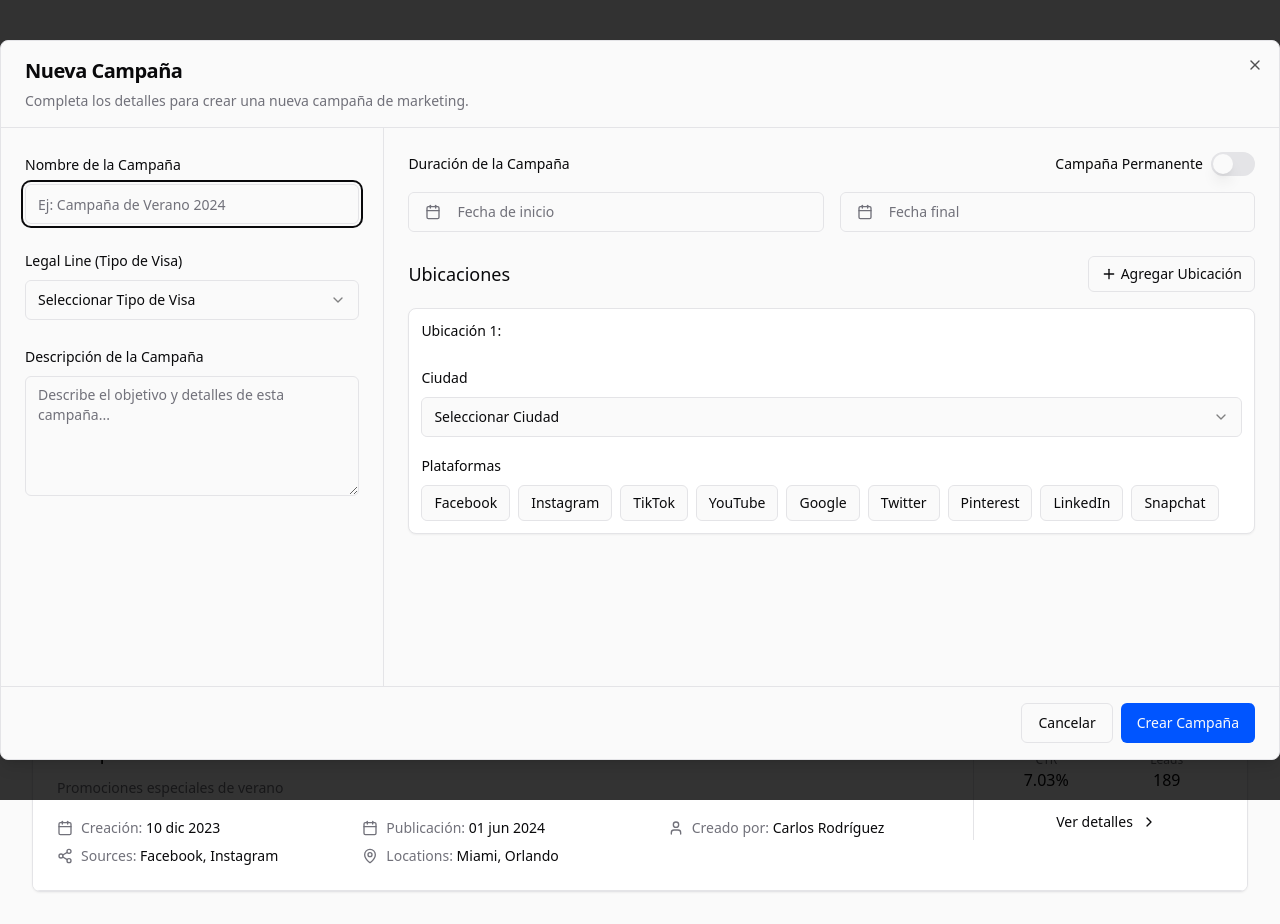
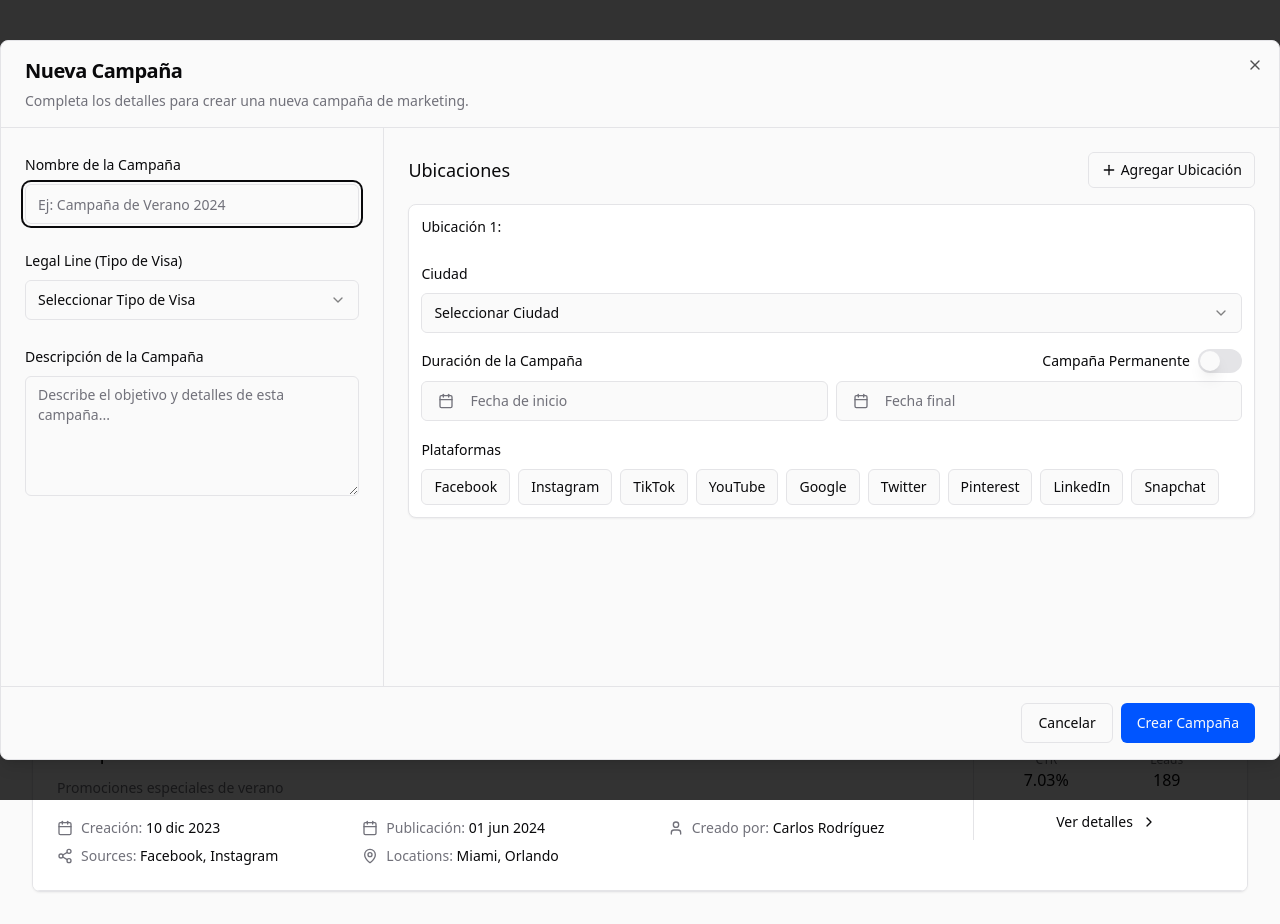
Before and after one commit to thughy/campaign-nest-fusion-18, a React (Vite) app: page / in a window 1280 px wide. Both pictures are taken after a click on the button "Nueva Campaña". Built offline with nearby package versions, Linux system fonts and the light colour scheme.

Commit message:
Enable city-specific campaign duration
The campaign duration is now specific to each city, allowing for different start and end dates for the same campaign in different locations.

```diff
--- a/src/components/NewCampaignModal.tsx
+++ b/src/components/NewCampaignModal.tsx
@@ -66,12 +66,20 @@ const legalLines = [
   "Visa Residencia"
 ];
 
-// Location type for our form
+// Date range type
+interface DateRangeType {
+  from: Date | undefined;
+  to: Date | undefined;
+}
+
+// Location type for our form with date ranges
 interface LocationItem {
   id: string;
   city: string;
   selectedPlatforms: string[];
   expanded: boolean;
+  neverEnds: boolean;
+  dateRange: DateRangeType;
 }
 
 interface NewCampaignModalProps {
@@ -83,20 +91,17 @@ export function NewCampaignModal({ open, onOpenChange }: NewCampaignModalProps)
   const [campaignName, setCampaignName] = useState("");
   const [legalLine, setLegalLine] = useState("");
   const [description, setDescription] = useState("");
-  const [neverEnds, setNeverEnds] = useState(false);
-  const [dateRange, setDateRange] = useState<{
-    from: Date | undefined;
-    to: Date | undefined;
-  }>({
-    from: undefined,
-    to: undefined,
-  });
   const [locations, setLocations] = useState<LocationItem[]>([
     {
       id: `loc-${Date.now()}`,
       city: "",
       selectedPlatforms: [],
-      expanded: true
+      expanded: true,
+      neverEnds: false,
+      dateRange: {
+        from: undefined,
+        to: undefined,
+      }
     },
   ]);
 
@@ -114,7 +119,12 @@ export function NewCampaignModal({ open, onOpenChange }: NewCampaignModalProps)
         id: `loc-${Date.now()}`,
         city: "",
         selectedPlatforms: [],
-        expanded: true
+        expanded: true,
+        neverEnds: false,
+        dateRange: {
+          from: undefined,
+          to: undefined,
+        }
       },
     ]);
   };
@@ -158,6 +168,24 @@ export function NewCampaignModal({ open, onOpenChange }: NewCampaignModalProps)
     );
   };
 
+  // Toggle never ends for a location
+  const toggleNeverEnds = (locationId: string, value: boolean) => {
+    setLocations(
+      locations.map(loc =>
+        loc.id === locationId ? { ...loc, neverEnds: value } : loc
+      )
+    );
+  };
+
+  // Update date range for a location
+  const updateDateRange = (locationId: string, dateRange: DateRangeType) => {
+    setLocations(
+      locations.map(loc =>
+        loc.id === locationId ? { ...loc, dateRange } : loc
+      )
+    );
+  };
+
   // Handle form submission
   const handleSubmit = (e: React.FormEvent) => {
     e.preventDefault();
@@ -176,15 +204,6 @@ export function NewCampaignModal({ open, onOpenChange }: NewCampaignModalProps)
       toast({
         title: "Error",
         description: "Debe seleccionar un tipo de visa",
-        variant: "destructive",
-      });
-      return;
-    }
-
-    if (!neverEnds && (!dateRange.from || !dateRange.to)) {
-      toast({
-        title: "Error",
-        description: "El rango de fechas es obligatorio si la campaña no es permanente",
         variant: "destructive",
       });
       return;
@@ -214,17 +233,27 @@ export function NewCampaignModal({ open, onOpenChange }: NewCampaignModalProps)
       return;
     }
 
+    // Check if locations without neverEnds have valid date ranges
+    const invalidDateRange = locations.find(
+      loc => !loc.neverEnds && (!loc.dateRange.from || !loc.dateRange.to)
+    );
+    if (invalidDateRange) {
+      toast({
+        title: "Error",
+        description: `La ubicación "${invalidDateRange.city}" necesita un rango de fechas válido`,
+        variant: "destructive",
+      });
+      return;
+    }
+
     // Create new campaign object
     const newCampaign = {
       id: `campaign-${Date.now()}`,
       name: campaignName,
       description: description,
       legalLine: legalLine,
-      neverEnds: neverEnds,
       status: 'scheduled' as const,
       created: new Date().toISOString(),
-      publishDate: neverEnds ? null : dateRange.from?.toISOString(),
-      endDate: neverEnds ? null : dateRange.to?.toISOString(),
       createdBy: "Usuario Actual", // In a real app, get this from auth
       years: [
         {
@@ -233,6 +262,9 @@ export function NewCampaignModal({ open, onOpenChange }: NewCampaignModalProps)
           cities: locations.map(loc => ({
             id: `city-${Date.now()}-${loc.city.replace(/\s+/g, '-').toLowerCase()}`,
             name: loc.city,
+            neverEnds: loc.neverEnds,
+            startDate: loc.neverEnds ? null : loc.dateRange.from?.toISOString(),
+            endDate: loc.neverEnds ? null : loc.dateRange.to?.toISOString(),
             sources: loc.selectedPlatforms.map(platform => ({
               id: `source-${Date.now()}-${platform.replace(/\s+/g, '-').toLowerCase()}`,
               name: platform,
@@ -272,14 +304,17 @@ export function NewCampaignModal({ open, onOpenChange }: NewCampaignModalProps)
     setCampaignName("");
     setLegalLine("");
     setDescription("");
-    setNeverEnds(false);
-    setDateRange({ from: undefined, to: undefined });
     setLocations([
       {
         id: `loc-${Date.now()}`,
         city: "",
         selectedPlatforms: [],
-        expanded: true
+        expanded: true,
+        neverEnds: false,
+        dateRange: {
+          from: undefined,
+          to: undefined,
+        }
       },
     ]);
     onOpenChange(false);
@@ -342,90 +377,8 @@ export function NewCampaignModal({ open, onOpenChange }: NewCampaignModalProps)
               </div>
             </div>
 
-            {/* Right Panel - Locations and Dates */}
+            {/* Right Panel - Locations */}
             <div className="w-full lg:w-[70%] p-6 space-y-6 overflow-y-auto">
-              {/* Date Range with Toggle */}
-              <div className="space-y-4">
-                <div className="flex items-center justify-between">
-                  <Label>Duración de la Campaña</Label>
-                  <div className="flex items-center gap-2">
-                    <Label htmlFor="never-ends" className="text-sm cursor-pointer">
-                      Campaña Permanente
-                    </Label>
-                    <Switch
-                      id="never-ends"
-                      checked={neverEnds}
-                      onCheckedChange={setNeverEnds}
-                    />
-                  </div>
-                </div>
-
-                {!neverEnds && (
-                  <div className="flex flex-col sm:flex-row gap-4">
-                    <Popover>
-                      <PopoverTrigger asChild>
-                        <Button
-                          variant="outline"
-                          className={cn(
-                            "justify-start text-left font-normal w-full",
-                            !dateRange.from && "text-muted-foreground"
-                          )}
-                        >
-                          <CalendarIcon className="mr-2 h-4 w-4" />
-                          {dateRange.from ? (
-                            format(dateRange.from, "PPP")
-                          ) : (
-                            <span>Fecha de inicio</span>
-                          )}
-                        </Button>
-                      </PopoverTrigger>
-                      <PopoverContent className="w-auto p-0" align="start">
-                        <Calendar
-                          mode="single"
-                          selected={dateRange.from}
-                          onSelect={(date) =>
-                            setDateRange({ ...dateRange, from: date })
-                          }
-                          initialFocus
-                          className="p-3 pointer-events-auto"
-                        />
-                      </PopoverContent>
-                    </Popover>
-                    <Popover>
-                      <PopoverTrigger asChild>
-                        <Button
-                          variant="outline"
-                          className={cn(
-                            "justify-start text-left font-normal w-full",
-                            !dateRange.to && "text-muted-foreground"
-                          )}
-                        >
-                          <CalendarIcon className="mr-2 h-4 w-4" />
-                          {dateRange.to ? (
-                            format(dateRange.to, "PPP")
-                          ) : (
-                            <span>Fecha final</span>
-                          )}
-                        </Button>
-                      </PopoverTrigger>
-                      <PopoverContent className="w-auto p-0" align="start">
-                        <Calendar
-                          mode="single"
-                          selected={dateRange.to}
-                          onSelect={(date) => setDateRange({ ...dateRange, to: date })}
-                          disabled={(date) =>
-                            date < new Date() ||
-                            (dateRange.from ? date < dateRange.from : false)
-                          }
-                          initialFocus
-                          className="p-3 pointer-events-auto"
-                        />
-                      </PopoverContent>
-                    </Popover>
-                  </div>
-                )}
-              </div>
-
               {/* Locations Section */}
               <div className="space-y-4">
                 <div className="flex items-center justify-between">
@@ -454,7 +407,7 @@ export function NewCampaignModal({ open, onOpenChange }: NewCampaignModalProps)
                           )}
                           onClick={() => isConfigured && toggleLocationExpand(location.id)}
                         >
-                          <div className="flex items-center">
+                          <div className="flex items-center flex-wrap">
                             <span className="font-medium text-sm">
                               Ubicación {locIndex + 1}:
                             </span>
@@ -464,6 +417,17 @@ export function NewCampaignModal({ open, onOpenChange }: NewCampaignModalProps)
                                 {location.selectedPlatforms.length > 0 && (
                                   <span className="text-muted-foreground ml-2">
                                     ({location.selectedPlatforms.length} plataformas)
+                                  </span>
+                                )}
+                                {location.city && !location.neverEnds && location.dateRange.from && (
+                                  <span className="text-muted-foreground ml-2">
+                                    {format(location.dateRange.from, "dd/MM/yyyy")}
+                                    {location.dateRange.to && ` - ${format(location.dateRange.to, "dd/MM/yyyy")}`}
+                                  </span>
+                                )}
+                                {location.city && location.neverEnds && (
+                                  <span className="text-muted-foreground ml-2">
+                                    [Permanente]
                                   </span>
                                 )}
                               </span>
@@ -528,6 +492,95 @@ export function NewCampaignModal({ open, onOpenChange }: NewCampaignModalProps)
                                 </Select>
                               </div>
 
+                              {/* Date Range with Toggle */}
+                              <div className="space-y-2">
+                                <div className="flex items-center justify-between">
+                                  <Label>Duración de la Campaña</Label>
+                                  <div className="flex items-center gap-2">
+                                    <Label htmlFor={`never-ends-${location.id}`} className="text-sm cursor-pointer">
+                                      Campaña Permanente
+                                    </Label>
+                                    <Switch
+                                      id={`never-ends-${location.id}`}
+                                      checked={location.neverEnds}
+                                      onCheckedChange={(checked) => toggleNeverEnds(location.id, checked)}
+                                    />
+                                  </div>
+                                </div>
+
+                                {!location.neverEnds && (
+                                  <div className="flex flex-col sm:flex-row gap-2">
+                                    <Popover>
+                                      <PopoverTrigger asChild>
+                                        <Button
+                                          variant="outline"
+                                          className={cn(
+                                            "justify-start text-left font-normal w-full",
+                                            !location.dateRange.from && "text-muted-foreground"
+                                          )}
+                                        >
+                                          <CalendarIcon className="mr-2 h-4 w-4" />
+                                          {location.dateRange.from ? (
+                                            format(location.dateRange.from, "PPP")
+                                          ) : (
+                                            <span>Fecha de inicio</span>
+                                          )}
+                                        </Button>
+                                      </PopoverTrigger>
+                                      <PopoverContent className="w-auto p-0" align="start">
+                                        <Calendar
+                                          mode="single"
+                                          selected={location.dateRange.from}
+                                          onSelect={(date) =>
+                                            updateDateRange(location.id, {
+                                              ...location.dateRange,
+                                              from: date
+                                            })
+                                          }
+                                          initialFocus
+                                          className="p-3 pointer-events-auto"
+                                        />
+                                      </PopoverContent>
+                                    </Popover>
+                                    <Popover>
+                                      <PopoverTrigger asChild>
+                                        <Button
+                                          variant="outline"
+                                          className={cn(
+                                            "justify-start text-left font-normal w-full",
+                                            !location.dateRange.to && "text-muted-foreground"
+                                          )}
+                                        >
+                                          <CalendarIcon className="mr-2 h-4 w-4" />
+                                          {location.dateRange.to ? (
+                                            format(location.dateRange.to, "PPP")
+                                          ) : (
+                                            <span>Fecha final</span>
+                                          )}
+                                        </Button>
+                                      </PopoverTrigger>
+                                      <PopoverContent className="w-auto p-0" align="start">
+                                        <Calendar
+                                          mode="single"
+                                          selected={location.dateRange.to}
+                                          onSelect={(date) =>
+                                            updateDateRange(location.id, {
+                                              ...location.dateRange,
+                                              to: date
+                                            })
+                                          }
+                                          disabled={(date) =>
+                                            (location.dateRange.from ? date < location.dateRange.from : false)
+                                          }
+                                          initialFocus
+                                          className="p-3 pointer-events-auto"
+                                        />
+                                      </PopoverContent>
+                                    </Popover>
+                                  </div>
+                                )}
+                              </div>
+
                               {/* Multi-select Platforms */}
                               <div className="space-y-2">
                                 <Label>Plataformas</Label>
```
